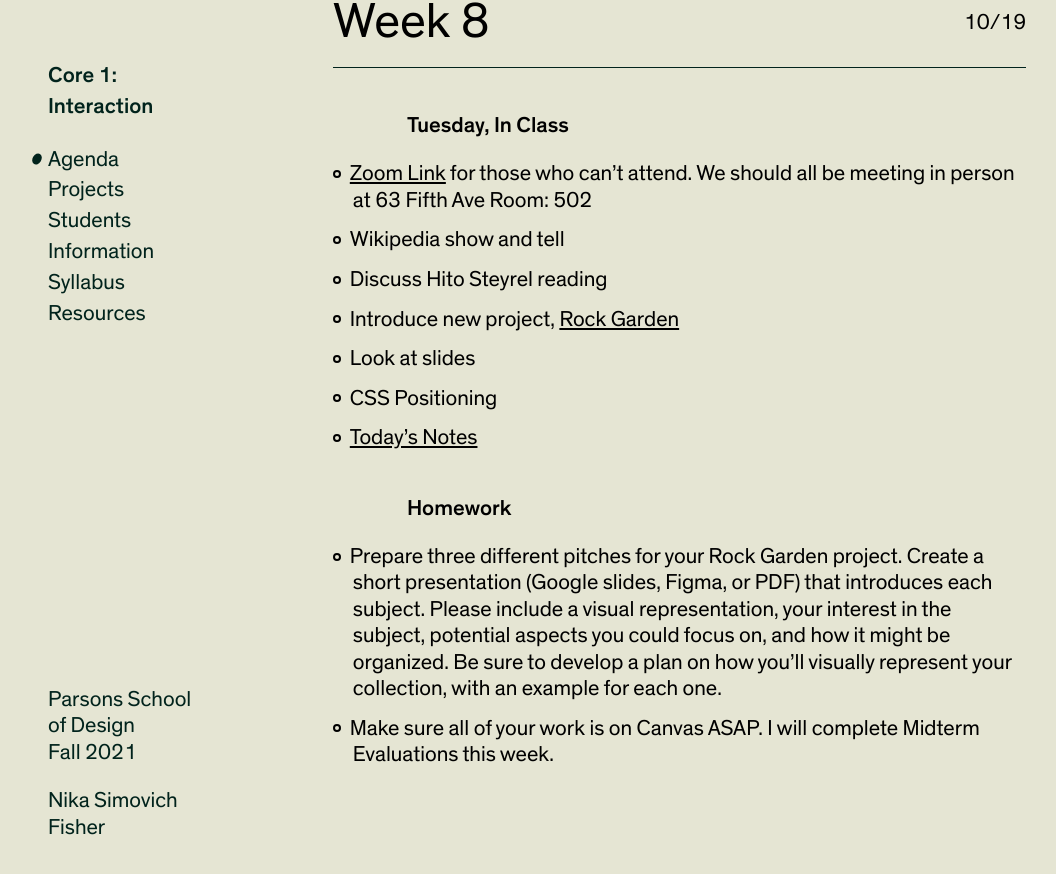
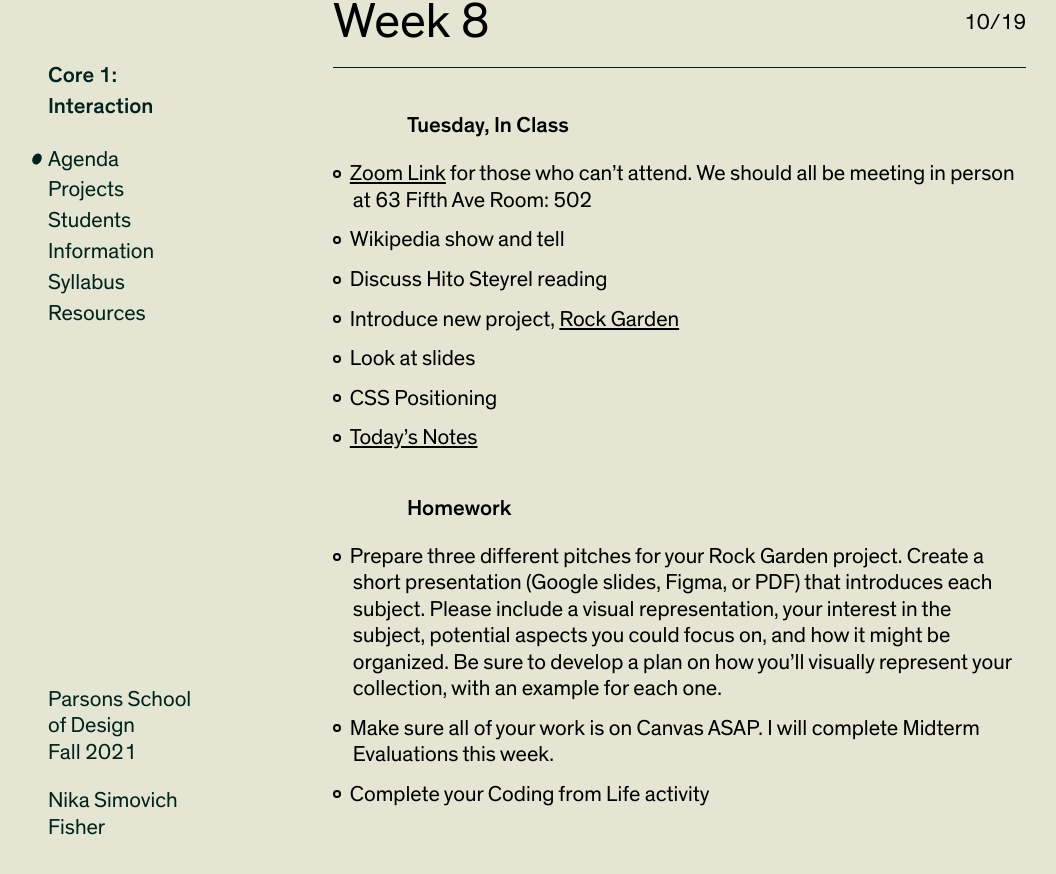
Before and after one commit to nikasimovich/cif21, a Jekyll site: the page built from _agendas/week-8.md, in a window 1280 px wide and 900 px high, scrolled down 103 px. Shown: the top 874 px of the window, without its empty margins (12-1068 px from the left). Built offline with Jekyll 4.4.1, drawn with Linux system fonts in a browser that asks for light colours.

Commit message:
Add agenda

```diff
--- a/_agendas/week-8.md
+++ b/_agendas/week-8.md
@@ -20,3 +20,4 @@ summary: Digital Image, Typologies, CSS Positioning
 
 - Prepare three different pitches for your Rock Garden project. Create a short presentation (Google slides, Figma, or PDF) that introduces each subject. Please include a visual representation, your interest in the subject, potential aspects you could focus on, and how it might be organized. Be sure to develop a plan on how you&rsquo;ll visually represent your collection, with an example for each one.
 - Make sure all of your work is on Canvas ASAP. I will complete Midterm Evaluations this week.
+- Complete your Coding from Life activity
```
